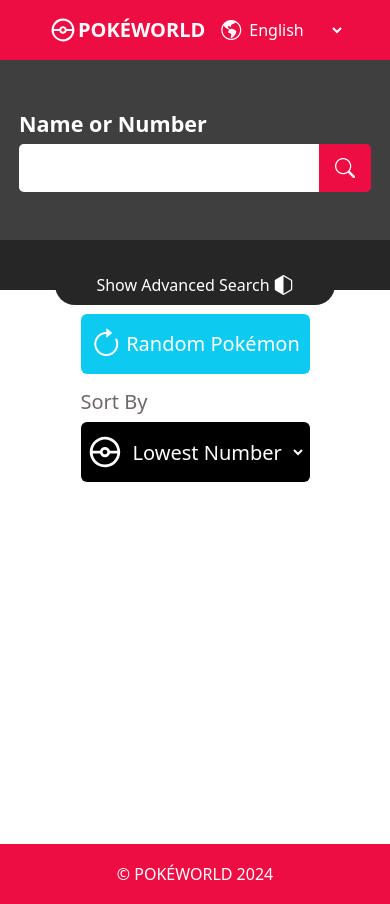
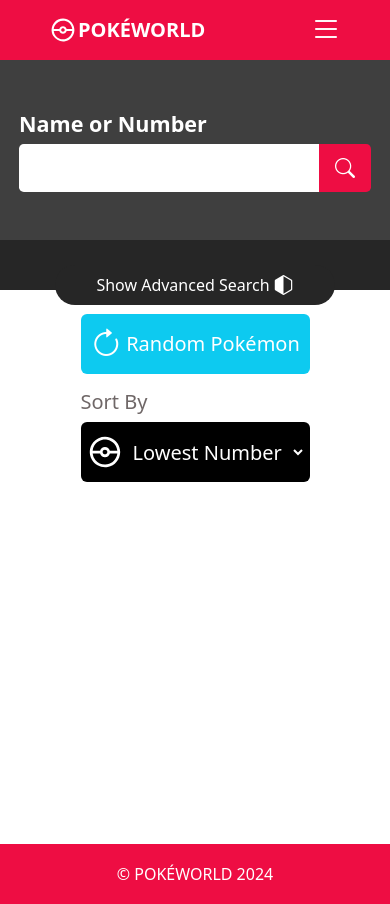
Before and after one commit to Matheus-Rodrigues-Araujo/PokeWorld, a Vue app: page / in a window 390 px wide. Built offline with nearby package versions, Linux system fonts and the light colour scheme; no server answers.

Commit message:
Header & Sidebar updated

```diff
--- a/src/components/Header.vue
+++ b/src/components/Header.vue
@@ -1,6 +1,12 @@
 <script setup>
-import { inject, watch } from "vue";
+import { inject, watch, ref } from "vue";
+import Sidebar from "./Sidebar.vue";
 const currentLanguage = inject("currentLanguage");
+const showSidebar = ref(false);
+
+const toggleSidebar = () => {
+  showSidebar.value = !showSidebar.value;
+};
 
 watch(
   currentLanguage,
@@ -10,6 +16,7 @@
   { immediate: true }
 );
 </script>
+
 
 <template>
   <header class="position-fixed d-flex flex-column justify-content-center w-100 z-3" style="height: 60px">
@@ -35,7 +42,7 @@
         PokéWorld
       </a>
 
-      <li class="d-flex align-items-center gap-1 mx-3">
+      <li class="d-none d-md-flex align-items-center gap-1 mx-3">
         <i class="bi bi-globe-americas text-white fs-5"></i>
         <label for="selectLanguage">
           <select id="selectLanguage" v-model="currentLanguage" style="width: 100px;"  >
@@ -45,8 +52,17 @@
           </select>
         </label>
       </li>
+      <div style="cursor: pointer" @click="toggleSidebar">
+        <i v-if="!showSidebar" class="bi bi-list text-white"></i>
+        <span v-else>X</span>
+      </div>
     </nav>
   </header>
+  <Sidebar
+    v-if="showSidebar"
+    isSidebarVisible="showSidebar"
+  />
+
 </template>
 
 <style>
--- a/src/components/Sidebar.vue
+++ b/src/components/Sidebar.vue
@@ -18,18 +18,6 @@
 <template>
   <div class="sidebar d-flex flex-column p-3 vh-100 position-fixed end-0 z-1">
     <ul class="nav nav-pills flex-column mb-auto">
-      <li>
-        <a href="#" class="nav-link text-white">
-          <i class="bi bi-bookmark-fill"></i>
-          {{ $translate(`options.${currentLanguage}.sidebar.myList`) }}
-        </a>
-      </li>
-      <li class="cursor-pointer">
-        <span href="#" class="nav-link text-white">
-          <i class="bi bi-brightness-high-fill"></i>
-          {{ $translate(`options.${currentLanguage}.sidebar.theme`) }}
-        </span>
-      </li>
       <li class="d-flex align-items-center gap-1 mx-3">
         <i class="bi bi-globe-americas text-white"></i>
         <label for="selectLanguage">
@@ -54,5 +42,7 @@
   right: 0;
 }
 
-
+.sidebar select {
+  background-color: black;
+}
 </style>
```
